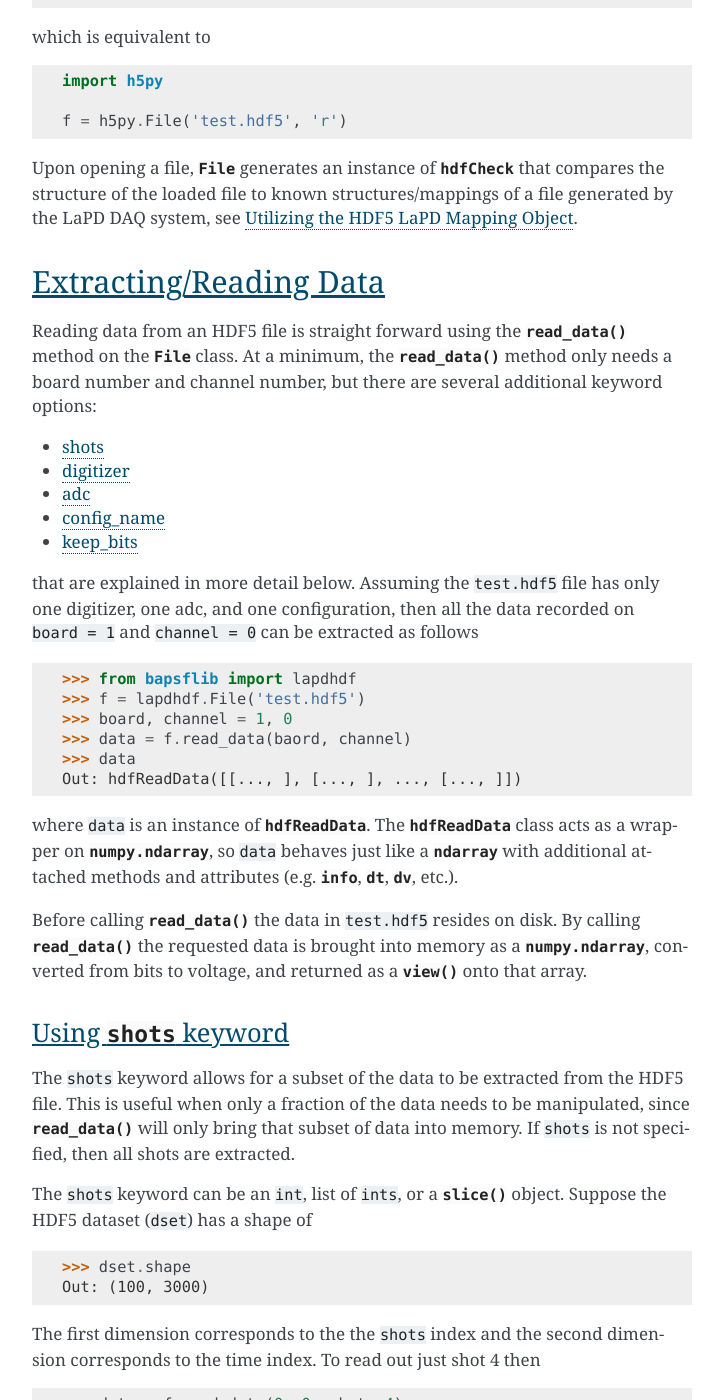
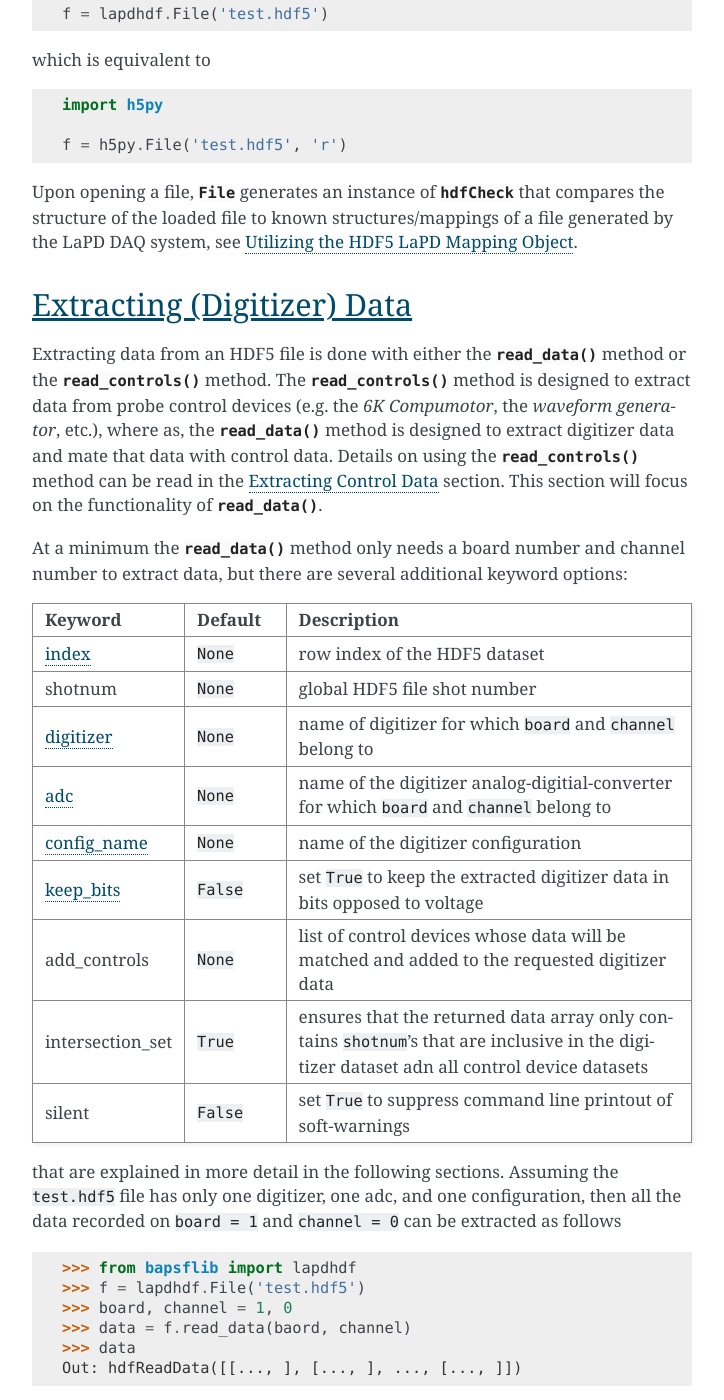
Before and after one commit to BaPSF/bapsflib, a Sphinx documentation site: the page built from docs/howtos/main.rst, in a window 1280 px wide and 1400 px high, scrolled down 854 px. Shown: the whole window, without its empty margins (388-1112 px from the left). Built offline with Sphinx 7.4.7, drawn with Linux system fonts in a browser that asks for light colours; some of the changed text lies outside the part shown.

Commit message:
added sphinx documentation
initial commit of mappings and data extractions for control devices tha
function off of a command list

```diff
--- a/docs/howtos/main.rst
+++ b/docs/howtos/main.rst
@@ -14,10 +14,15 @@ Opening a file
 
 .. _read_data:
 
-Extracting/Reading Data
------------------------
+Extracting (Digitizer) Data
+---------------------------
 
 .. include:: readdata.rst
+
+.. _read_controls:
+
+Extracting Control Data
+-----------------------
 
 .. _file_mappings:
 
--- a/docs/howtos/readdata.rst
+++ b/docs/howtos/readdata.rst
@@ -1,20 +1,57 @@
-Reading data from an HDF5 file is straight forward using the
-:meth:`~bapsflib.lapdhdf.files.File.read_data` method on the
-:class:`~bapsflib.lapdhdf.files.File` class.  At a minimum, the
-:meth:`~bapsflib.lapdhdf.files.File.read_data` method only needs a board
-number and channel number, but there are several additional keyword
-options:
+Extracting data from an HDF5 file is done with either the
+:meth:`~bapsflib.lapdhdf.files.File.read_data` method or the
+:meth:`~bapsflib.lapdhdf.files.File.read_controls` method.  The
+:meth:`~bapsflib.lapdhdf.files.File.read_controls` method is designed to
+extract data from probe control devices (e.g. the *6K Compumotor*, the
+*waveform generator*, etc.), where as, the
+:meth:`~bapsflib.lapdhdf.files.File.read_data` method is designed to
+extract digitizer data and mate that data with control data.  Details on
+using the :meth:`~bapsflib.lapdhdf.files.File.read_controls` method can
+be read in the :ref:`read_controls` section.  This section will focus on
+the functionality of :meth:`~bapsflib.lapdhdf.files.File.read_data`.
 
-* :ref:`shots <read_w_shots>`
-* :ref:`digitizer <read_w_digitizer>`
-* :ref:`adc <read_w_adc>`
-* :ref:`config_name <read_w_config_name>`
-* :ref:`keep_bits <read_w_keep_bits>`
+At a minimum the :meth:`~bapsflib.lapdhdf.files.File.read_data` method
+only needs a board number and channel number to extract data, but there
+are several additional keyword options:
 
-that are explained in more detail below.  Assuming the :file:`test.hdf5`
-file has only one digitizer, one adc, and one configuration, then all
-the data recorded on :code:`board = 1` and :code:`channel = 0` can be
-extracted as follows
+.. csv-table::
+    :header: "Keyword", "Default", "Description"
+    :widths: 15, 10, 40
+
+    :ref:`index <read_w_index>`, :code:`None`, "row index of the HDF5
+    dataset
+    "
+    "shotnum", ":code:`None`", "global HDF5 file shot number
+    "
+    :ref:`digitizer <read_w_digitizer>`, :code:`None`, "name of
+    digitizer for which :code:`board` and :code:`channel` belong to
+    "
+    :ref:`adc <read_w_adc>`, :code:`None` , "name of the digitizer
+    analog-digitial-converter for which :code:`board` and
+    :code:`channel` belong to
+    "
+    :ref:`config_name <read_w_config_name>`, :code:`None`, "name of the
+    digitizer configuration
+    "
+    :ref:`keep_bits <read_w_keep_bits>`, :code:`False`, "set
+    :code:`True` to keep the extracted digitizer data in bits opposed to
+    voltage
+    "
+    add_controls, :code:`None`, "list of control devices whose data will
+    be matched and added to the requested digitizer data
+    "
+    intersection_set, :code:`True`, "ensures that the returned data
+    array only contains :code:`shotnum`'s that are inclusive in the
+    digitizer dataset adn all control device datasets
+    "
+    silent, :code:`False`, "set :code:`True` to suppress command line
+    printout of soft-warnings
+    "
+
+that are explained in more detail in the following sections.  Assuming
+the :file:`test.hdf5` file has only one digitizer, one adc, and one
+configuration, then all the data recorded on :code:`board = 1` and
+:code:`channel = 0` can be extracted as follows
 
     >>> from bapsflib import lapdhdf
     >>> f = lapdhdf.File('test.hdf5')
@@ -36,9 +73,9 @@ in :file:`test.hdf5` resides on disk.  By calling
 brought into memory as a :class:`numpy.ndarray`, converted from bits to
 voltage, and returned as a :meth:`view` onto that array.
 
-.. _read_w_shots:
+.. _read_w_index:
 
-Using :data:`shots` keyword
+Using :data:`index` keyword
 ^^^^^^^^^^^^^^^^^^^^^^^^^^^
 
 The :code:`shots` keyword allows for a subset of the data to be
```
Also changed, not shown: 3 other files.
